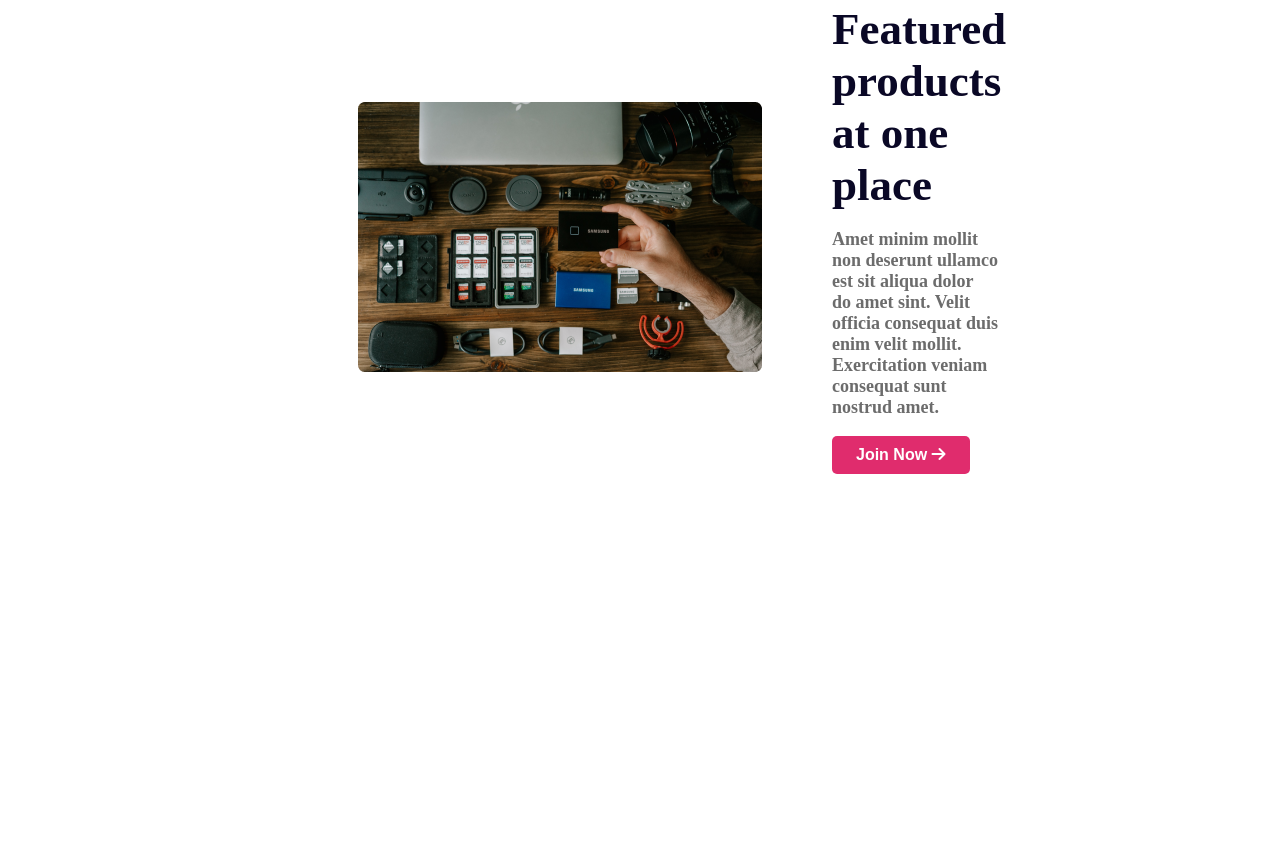
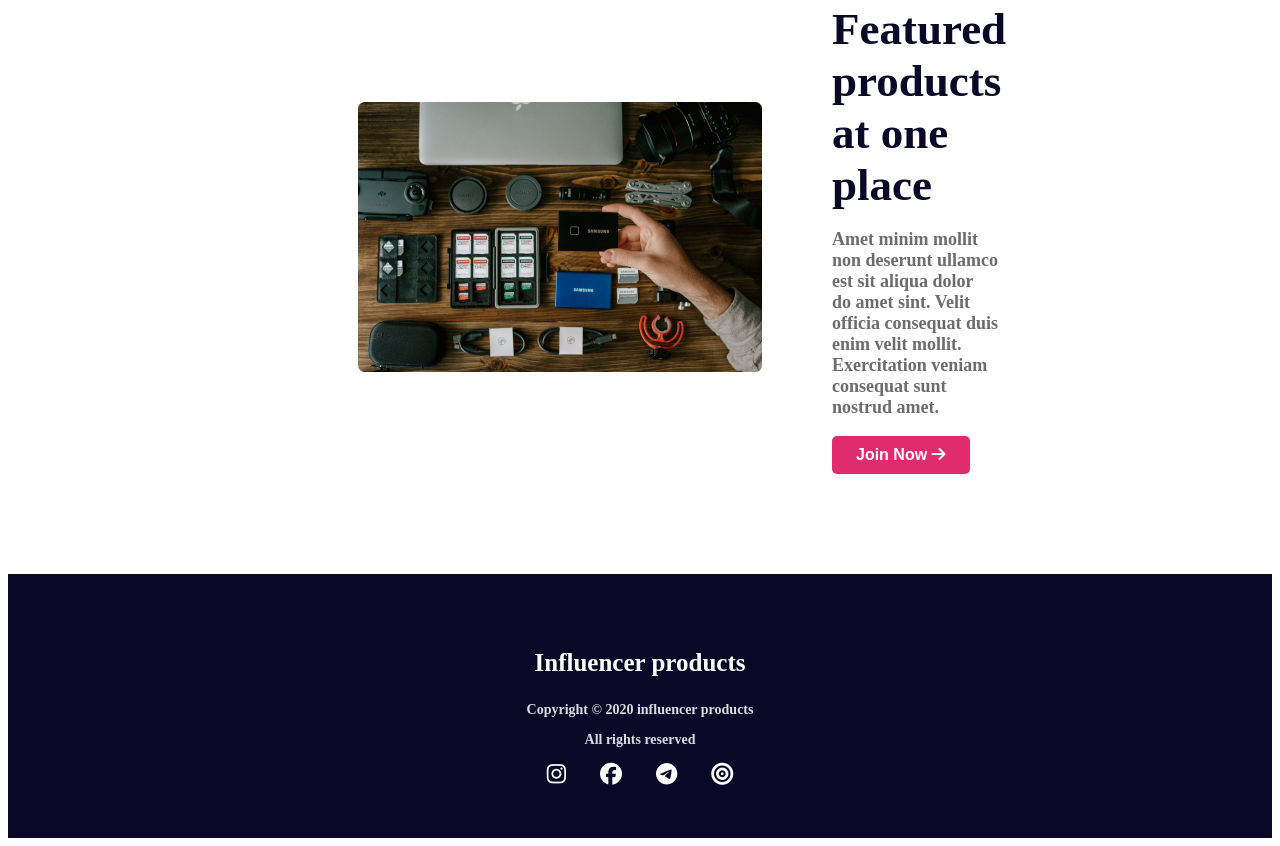
Before and after one commit to hello-ashrafuzzaman/Influencer-products-website, a plain HTML site: page index.html in a window 1280 px wide. Shown: the part 2097-2943 px from the top of the page. Before the commit the page ends 2671 px from the top, so only its background shows below. Drawn offline with Linux system fonts and the light colour scheme.

Commit message:
Computer View Done

```diff
--- a/index.html
+++ b/index.html
@@ -221,7 +221,17 @@
         </main>
 
         <footer>
+            <div class="footer_content">
+                <h3>Influencer products</h3>
+                <p>Copyright © 2020 influencer products</p>
+                <p>All rights reserved</p>
 
+                   <a href=""><i class="fa-brands fa-instagram"></i></a>
+                   <a href=""><i class="fa-brands fa-facebook"></i></a>
+                  <a href=""><i class="fa-brands fa-telegram"></i></a>
+                   <a class="footer_mR" href=""><i class="fa-solid fa-bullseye"></i></a>
+
+            </div>
         </footer>
     </body>
 
--- a/styles/style.css
+++ b/styles/style.css
@@ -113,7 +113,7 @@ hr {
 .product_img img {
   width: 100%;
 }
-.product_details{
+.product_details {
   text-align: start;
 }
 .product_details h2 {
@@ -137,31 +137,32 @@ hr {
   align-items: center;
   gap: 20px;
 }
-.fa-star , .fa-star-half-stroke {
-    color: #FB8200;
+.fa-star,
+.fa-star-half-stroke {
+  color: #fb8200;
   font-size: 14px;
 }
-#rating_point{
+#rating_point {
   font-size: 14px;
   font-weight: 700;
-    color: #5E6366;
+  color: #5e6366;
 }
-#product_footer_text{
+#product_footer_text {
   color: #787885;
   font-size: 14px;
   font-weight: 700;
 }
-.see_more_button{
+.see_more_button {
   margin-top: 30px;
   margin-bottom: 30px;
   text-align: end;
   font-size: 16px;
   font-weight: 700;
-    color: #E02C6DDE;
+  color: #e02c6dde;
 }
 
 /* Feature Product CSS Design */
-.fearured_container{
+.fearured_container {
   display: flex;
   justify-content: space-between;
   align-items: center;
@@ -169,19 +170,19 @@ hr {
   gap: 70px;
 }
 
-.featured_details h2{
+.featured_details h2 {
   font-size: 45px;
   font-weight: 800;
-    color: #0A0826;
+  color: #0a0826;
   margin: 0;
 }
-.featured_details p{
-    color: #6C6C6C;
+.featured_details p {
+  color: #6c6c6c;
   font-size: 18px;
   font-weight: 700;
 }
-.featured_details button{
-    background-color: #E02C6D;
+.featured_details button {
+  background-color: #e02c6d;
   color: white;
   padding: 10px 24px;
   border-radius: 5px;
@@ -189,3 +190,38 @@ hr {
   font-size: 16px;
   font-weight: 700;
 }
+
+/* Footer Section Css Design */
+footer {
+  background-color: #0a0826;
+  display: flex;
+  justify-content: center;
+  align-items: center;
+  width: 100%;
+}
+.footer_content {
+  margin: 0 350px;
+  color: white;
+  text-align: center;
+  padding: 50px;
+}
+.footer_content h3{
+    font-size: 25px;
+    font-weight: 700;
+}
+.footer_content p{
+    font-weight: 700;
+    font-size: 14px;
+    color: #D9DBE1;
+}
+.footer_content a {
+  color: white;
+  text-align: center;
+  margin-right: 10px;
+  padding: 10px;
+  font-size: 22px;
+
+}
+.footer_mR {
+  margin-right: 0 !important;
+}
```
Lines whose indentation alone changed are shown as unchanged.
